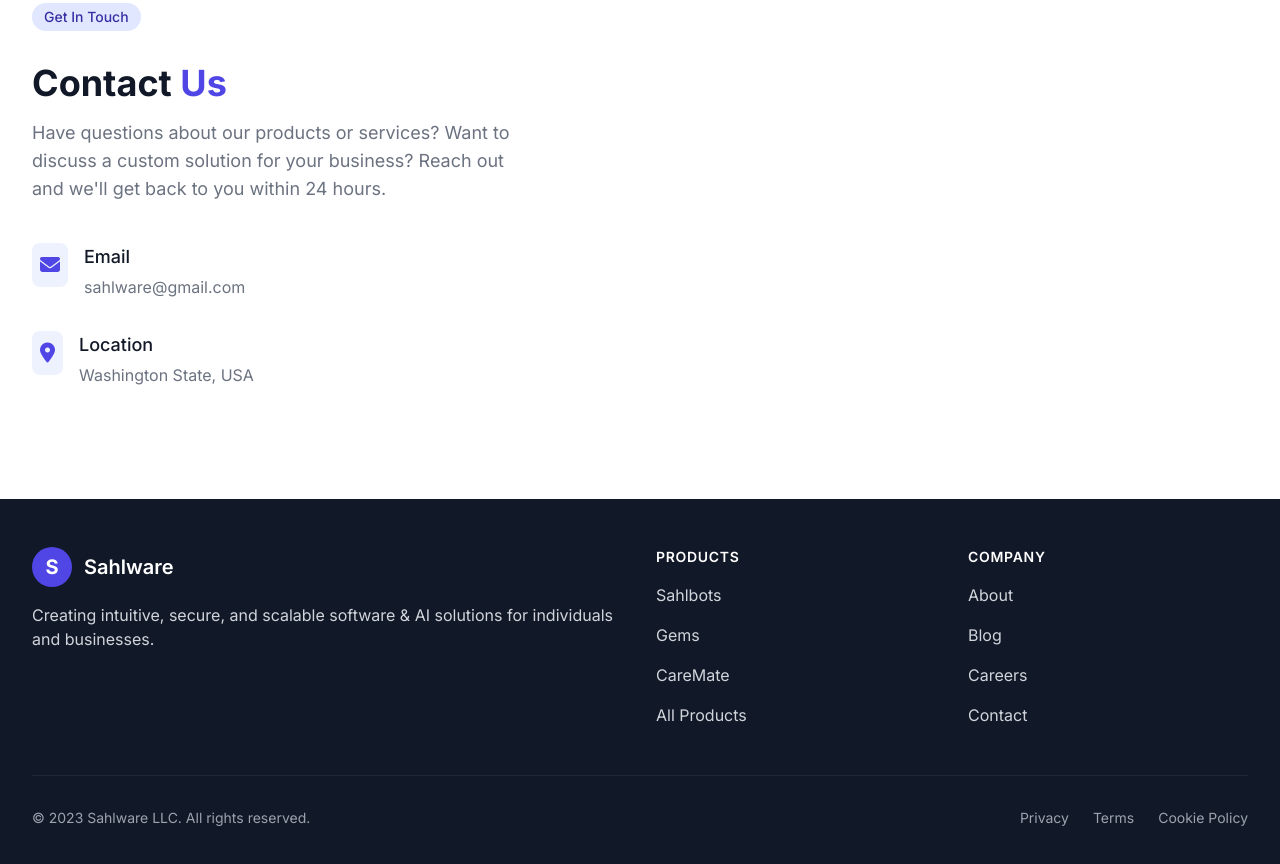
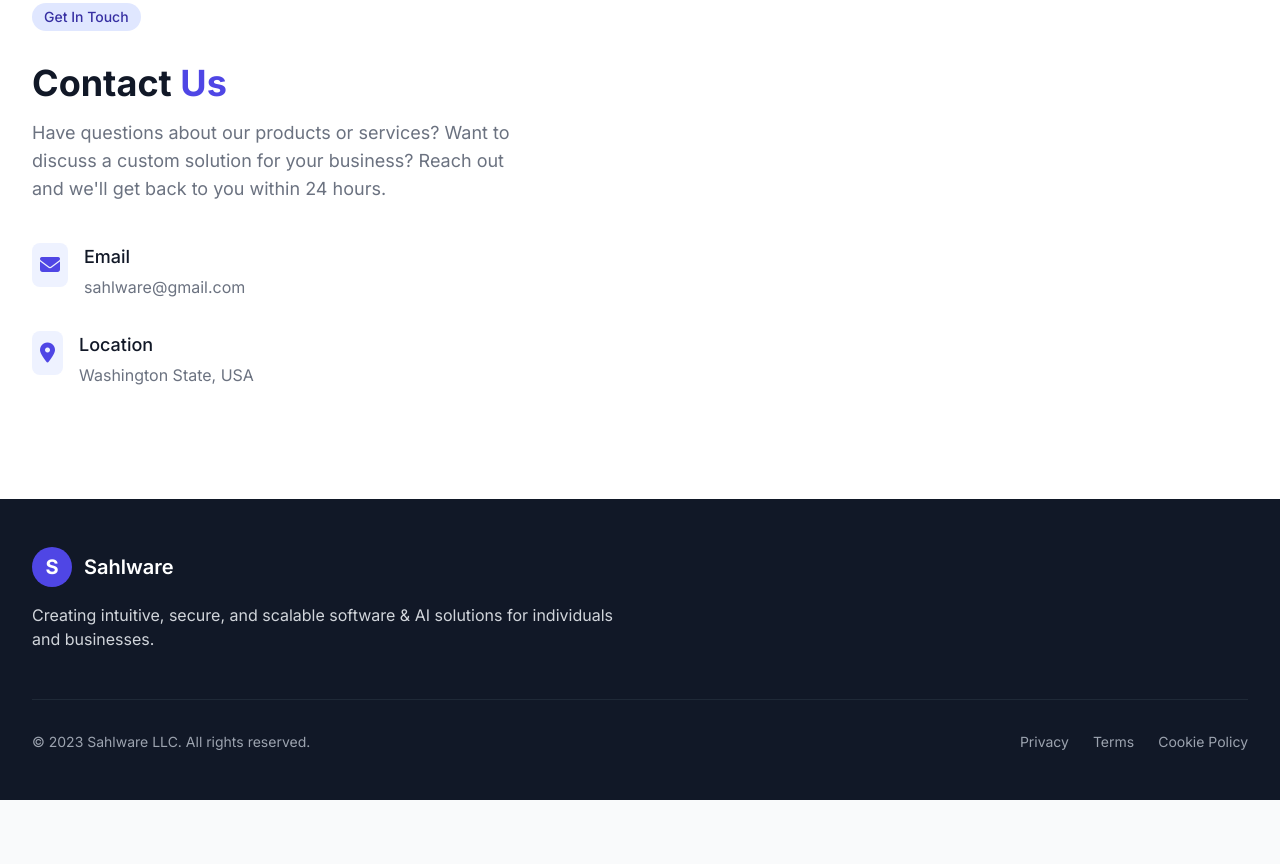
Before and after one commit to Sahlware/sahlware.github.io, a plain HTML site: page index.html in a window 1280 px wide. Shown: the part 3877-4741 px from the top of the page. After the commit the page ends 4677 px from the top, so only its background shows below. Drawn offline with nearby package versions, Linux system fonts and the light colour scheme.

Commit message:
Remove unnecessary sections

```diff
--- a/index.html
+++ b/index.html
@@ -527,7 +527,7 @@
                         </a>
                     </div>
                 </div>
-                <div>
+                <div style="display: none;">
                     <h3 class="text-sm font-semibold text-white tracking-wider uppercase">Products</h3>
                     <ul class="mt-4 space-y-4">
                         <li><a href="#" class="text-base text-gray-300 hover:text-white">Sahlbots</a></li>
@@ -536,7 +536,7 @@
                         <li><a href="#" class="text-base text-gray-300 hover:text-white">All Products</a></li>
                     </ul>
                 </div>
-                <div>
+                <div style="display: none;">
                     <h3 class="text-sm font-semibold text-white tracking-wider uppercase">Company</h3>
                     <ul class="mt-4 space-y-4">
                         <li><a href="#" class="text-base text-gray-300 hover:text-white">About</a></li>
```
